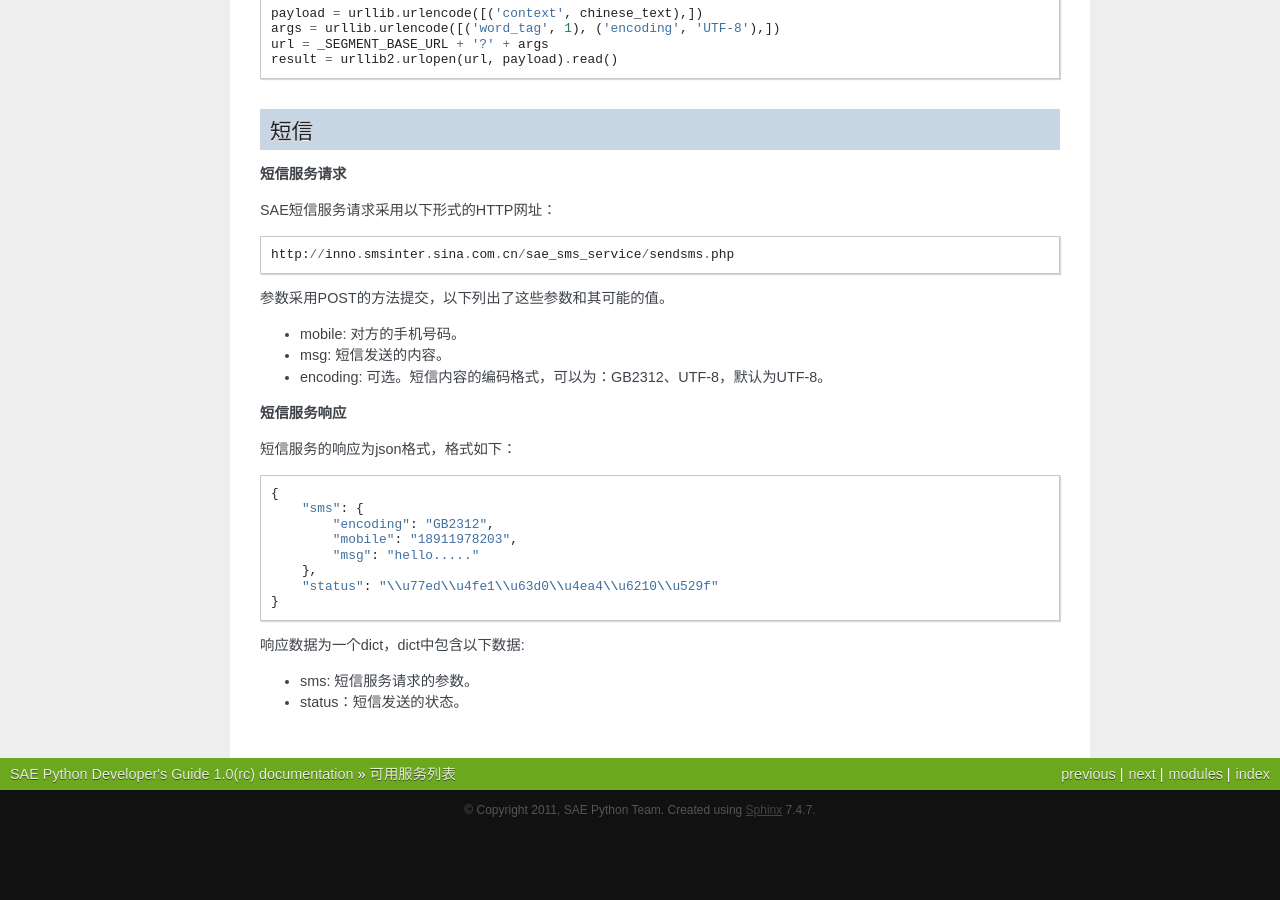
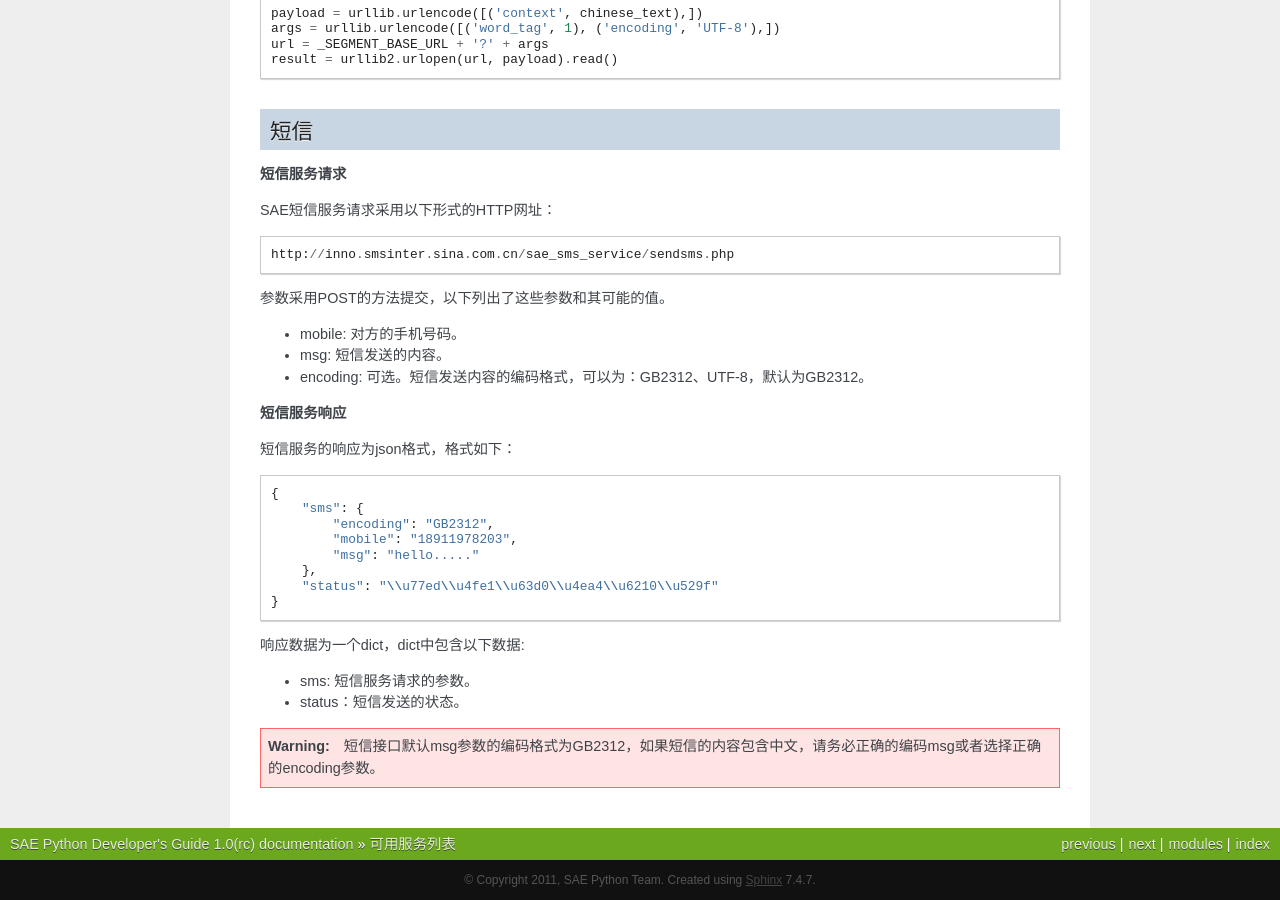
Before and after one commit to sinacloud/sae-python-dev-guide, a Sphinx documentation site: the page built from docs/service.rst, in a window 1280 px wide and 900 px high, scrolled down 11907 px. Built offline with Sphinx 7.4.7, drawn with Linux system fonts in a browser that asks for light colours; before the commit the page ends 12737 px from its top, so only the background shows below that.

Commit message:
Fix sms doc

```diff
--- a/docs/service.rst
+++ b/docs/service.rst
@@ -733,7 +733,7 @@ SAE短信服务请求采用以下形式的HTTP网址： ::
 
 * mobile: 对方的手机号码。
 * msg: 短信发送的内容。
-* encoding: 可选。短信内容的编码格式，可以为：GB2312、UTF-8，默认为UTF-8。
+* encoding: 可选。短信发送内容的编码格式，可以为：GB2312、UTF-8，默认为GB2312。
 
 **短信服务响应**
 
@@ -752,3 +752,5 @@ SAE短信服务请求采用以下形式的HTTP网址： ::
 
 * sms: 短信服务请求的参数。
 * status：短信发送的状态。
+
+.. warning:: 短信接口默认msg参数的编码格式为GB2312，如果短信的内容包含中文，请务必正确的编码msg或者选择正确的encoding参数。
```
